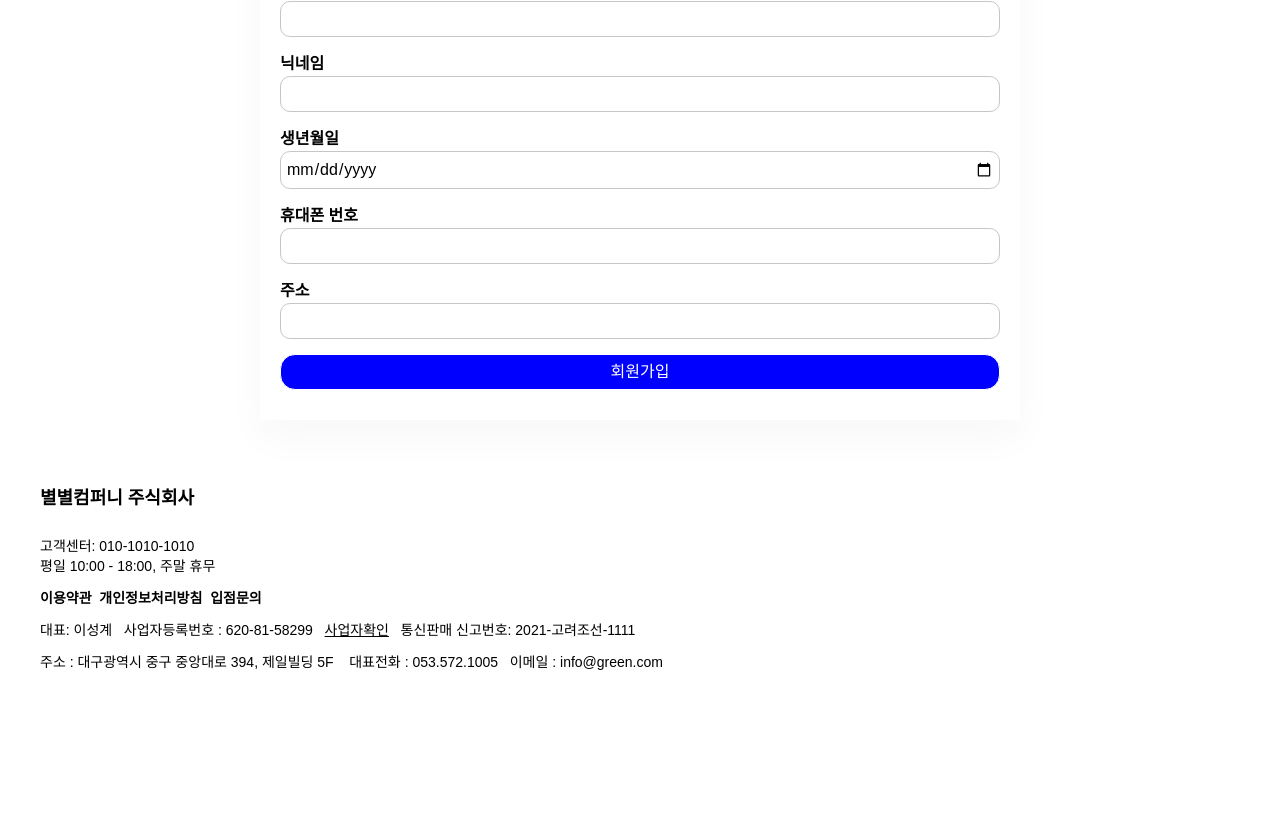
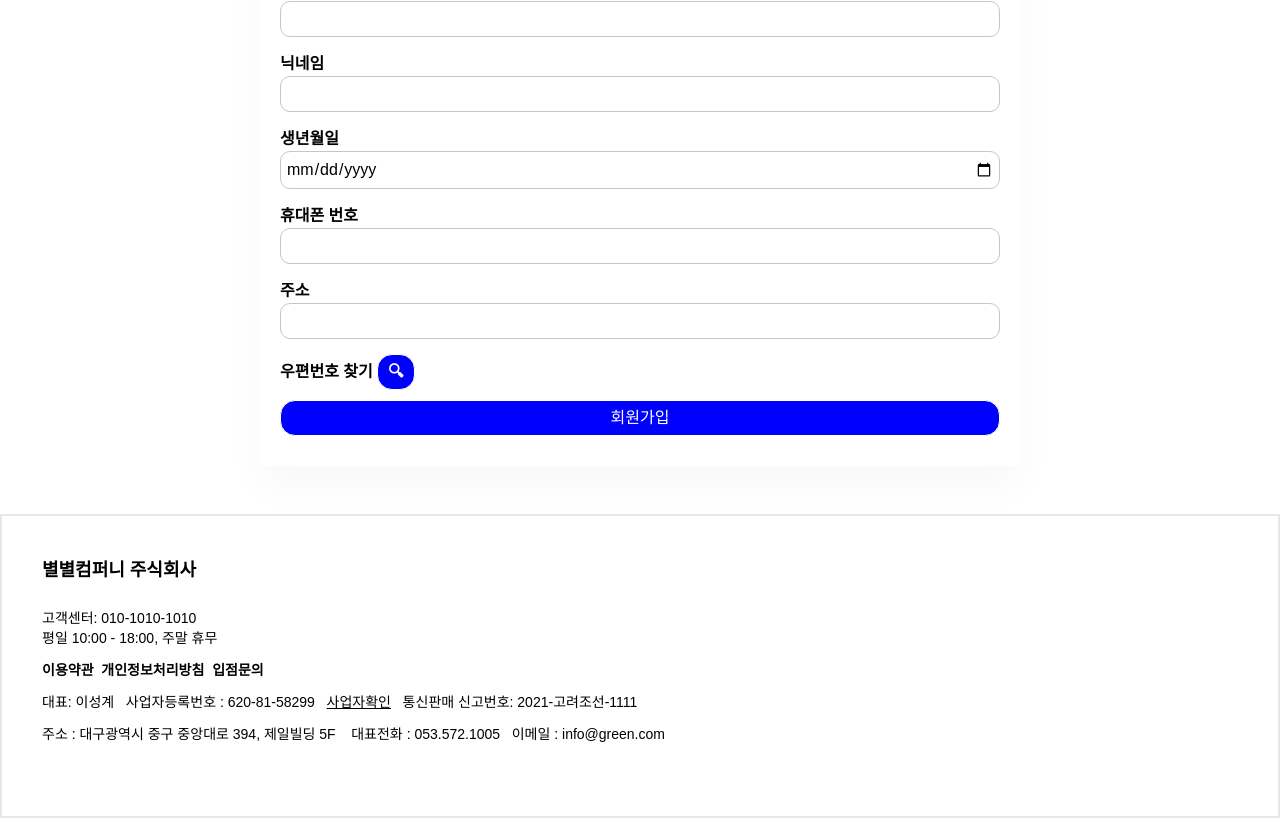
Before and after one commit to devparkse/damhwamarket2, a React (Create React App) app: page /signup in a window 1280 px wide. Shown: the part 419-1237 px from the top of the page. Before the commit the page ends 1163 px from the top, so only its background shows below. Built offline with nearby package versions, Linux system fonts and the light colour scheme.

Commit message:
푸터 수정

```diff
--- a/package.json
+++ b/package.json
@@ -13,6 +13,7 @@
     "@testing-library/user-event": "^13.5.0",
     "axios": "^1.2.2",
     "react": "^18.2.0",
+    "react-daum-postcode": "^3.1.1",
     "react-dom": "^18.2.0",
     "react-icons": "^4.7.1",
     "react-redux": "^8.0.5",
--- a/src/components/Footer.jsx
+++ b/src/components/Footer.jsx
@@ -3,8 +3,8 @@ import { Link } from "react-router-dom";
 
 const Footer = () => {
   return (
-    <div className="flex ml-10 my-10">
-      <footer className="footer">
+    <div className="border-2 border-gray-200">
+      <footer className="footer flex ml-10 my-10 ">
         <div className="grid wrapper">
           <b className="text-lg"> 별별컴퍼니 주식회사 </b>
           <br />
--- a/src/components/Main.jsx
+++ b/src/components/Main.jsx
@@ -61,7 +61,6 @@ const Main = () => {
       </Swiper>
       <div className="flex gap-20 justify-center mt-20 text-center pb-20">
         <Link
-          to="/listing/all"
           to="/listing/전체보기"
           className="justify-center font-semibold text-xl box-border rounded-md h-60 w-40 hover:bg-gray-100"
         >
@@ -120,7 +119,6 @@ const Main = () => {
           과실주
         </Link>
       </div>
-      <p className="border-2 border-gray-100"></p>
     </div>
   );
 };
--- /dev/null
+++ b/src/components/Post.jsx
@@ -0,0 +1,34 @@
+import React from "react";
+import DaumPostcode from "react-daum-postcode";
+
+const Post = (props) => {
+  const address = props.address;
+  const setAddress = props.setAddress;
+
+  const onCompletePost = (data) => {
+    console.log(data.address);
+    setAddress(data.address);
+  };
+
+  const postCodeStyle = {
+    display: "block",
+    position: "absolute",
+    top: "20%",
+    width: "400px",
+    height: "400px",
+    padding: "7px",
+    zIndex: 100,
+  };
+
+  return (
+    <>
+      <DaumPostcode
+        style={postCodeStyle}
+        autoClose
+        onComplete={onCompletePost}
+      />
+    </>
+  );
+};
+
+export default Post;
--- a/src/pages/SignUp.jsx
+++ b/src/pages/SignUp.jsx
@@ -87,6 +87,9 @@ const SignUp = () => {
             onChange={handelChange}
             required
           />
+          <label>
+            우편번호 찾기 <button className="px-2">🔍︎</button>
+          </label>
           <button>회원가입</button>
         </form>
       </SignUpDiv>
```
Also changed, not shown: 1 other file (tests, documents, lock files or other folders). Lines whose indentation alone changed are shown as unchanged.
